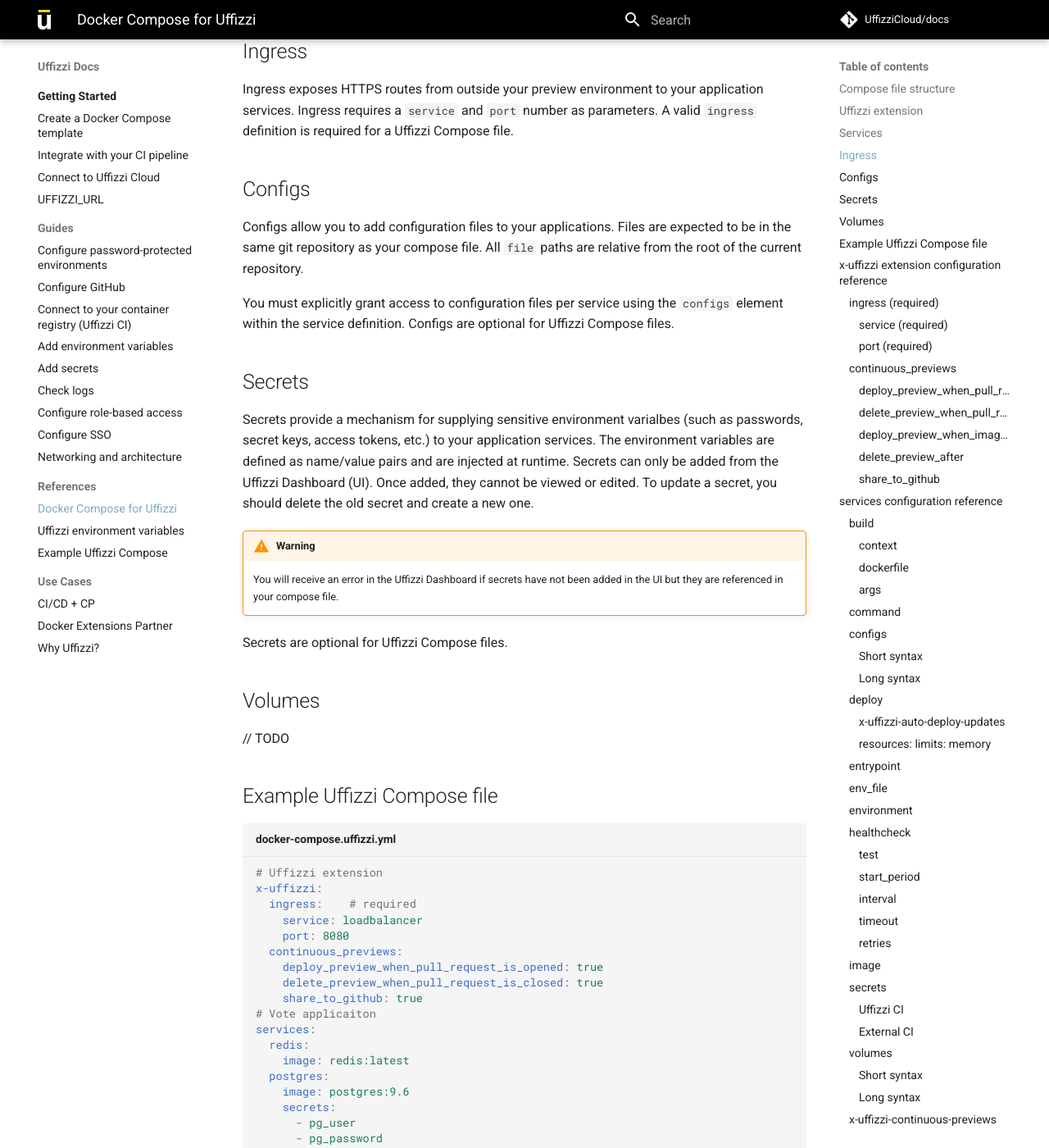
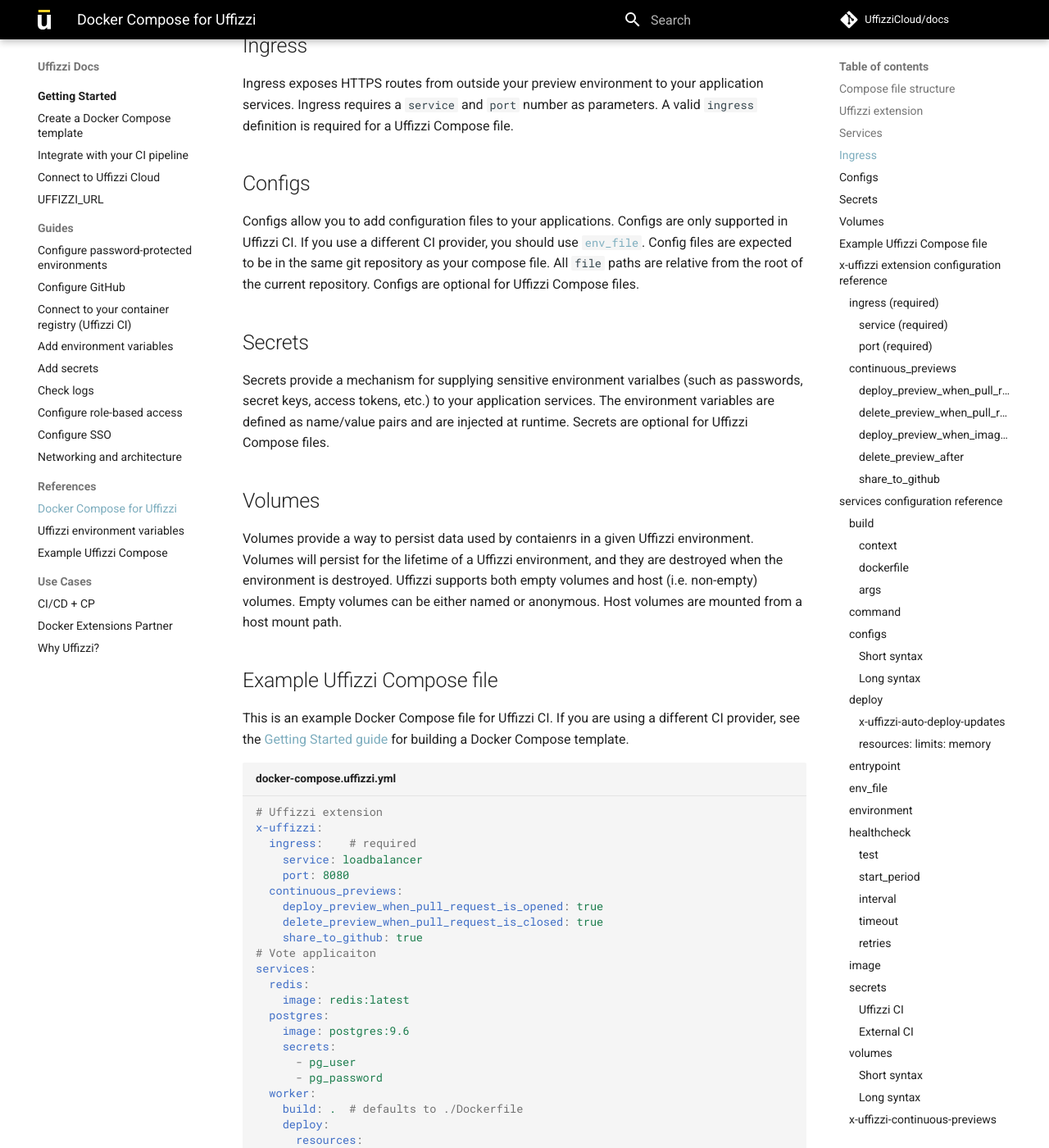
Before and after one commit to UffizziCloud/docs, an MkDocs documentation site: the page built from docs/references/compose-spec.md, in a window 1280 px wide and 1400 px high, scrolled down 1378 px. Shown: the whole window at 82% size. Built offline with MkDocs 1.6.1 and Material for MkDocs 9.7.7, drawn with Linux system fonts in a browser that asks for light colours; comment, search, counter and statistics services are not loaded; some of the changed text lies outside the part shown.

Commit message:
adding caveats for Uffizzi CI

````diff
--- a/docs/references/compose-spec.md
+++ b/docs/references/compose-spec.md
@@ -4,15 +4,17 @@
 
 ## Compose file structure
 
-The Uffizzi Compose file is a YAML file defining `services` (required), `configs`, `secrets`, `'volumes`, and `x-uffizzi` elements such as `ingress` (required). Other Compose top-level elements `networks` and `version` are not currently supported by Uffizzi. As a YAML file, a Uffizzi Compose should comply with the [YAML Specification](https://yaml.org). It is recommended to name your Uffizzi Compose file `docker-compose.uffizzi.yml` (Note: You can use either the `.yml` or `.yaml` extension). At a minimum, a Uffizzi Compose file must include `services` and `ingress` (a sub-level element of `x-uffizzi`). Services are the containers that make up your application, and ingress tells Uffizzi which container should receive incoming HTTPS traffic. Ingress requires a service and port number that the service is listening on.
+The Uffizzi Compose file is a YAML file defining `services` (required), `configs`, `secrets`, `volumes`, and `x-uffizzi` elements such as `ingress` (required). Other Compose top-level elements `networks` and `version` are not currently supported by Uffizzi. As a YAML file, a Uffizzi Compose should comply with the [YAML Specification](https://yaml.org). It is recommended to name your Uffizzi Compose file `docker-compose.uffizzi.yml` (Note: You can use either the `.yml` or `.yaml` extension). At a minimum, a Uffizzi Compose file must include `services` and `ingress` (a sub-level element of `x-uffizzi`). Services are the containers that make up your application, and ingress tells Uffizzi which container should receive incoming HTTPS traffic. Ingress requires a service and port number that the service is listening on.
 
 ## Uffizzi extension
-Docker Compose supports [vendor-specific extensions](https://github.com/compose-spec/compose-spec/issues/17) for platforms like Uffizzi to supplement the Compose specification with parameters that are specific to that vendor's platform. For example, the Uffizzi extension, `x-uffizzi`, gives you the ability to add event triggers to your compose file. In the following example, a new preview will be deployed when a pull request is opened on GitHub:
+Docker Compose supports [vendor-specific extensions](https://github.com/compose-spec/compose-spec/issues/17) for platforms like Uffizzi to supplement the Compose specification with parameters that are specific to that vendor's platform. For example, the Uffizzi extension, `x-uffizzi`, tells Uffizzi which service should receive incoming HTTP traffic:
 
 ```
 x-uffizzi:
-  continuous_previews:
-    deploy_preview_when_pull_request_is_opened: true
+  ingress:
+    service: web
+    port: 8080
+
 ```
 
 The example above is valid Docker Compose syntax because the `docker-compose` CLI ignores any field prefixed with `x-`. This allows users to still run `docker-compose config` on a Uffizzi Compose file to check for valid Docker Compose format.
@@ -29,22 +31,17 @@
 Ingress exposes HTTPS routes from outside your preview environment to your application services. Ingress requires a `service` and `port` number as parameters. A valid `ingress` definition is required for a Uffizzi Compose file.
 
 ## Configs
-Configs allow you to add configuration files to your applications. Files are expected to be in the same git repository as your compose file. All `file` paths are relative from the root of the current repository.
-
-You must explicitly grant access to configuration files per service using the `configs` element within the service definition. Configs are optional for Uffizzi Compose files.
+Configs allow you to add configuration files to your applications. Configs are only supported in Uffizzi CI. If you use a different CI provider, you should use [`env_file`](compose-spec.md#configs-nested). Config files are expected to be in the same git repository as your compose file. All `file` paths are relative from the root of the current repository. Configs are optional for Uffizzi Compose files.
 
 ## Secrets
-Secrets provide a mechanism for supplying sensitive environment varialbes (such as passwords, secret keys, access tokens, etc.) to your application services. The environment variables are defined as name/value pairs and are injected at runtime. Secrets can only be added from the Uffizzi Dashboard (UI). Once added, they cannot be viewed or edited. To update a secret, you should delete the old secret and create a new one.
-
-!!! warning
-    You will receive an error in the Uffizzi Dashboard if secrets have not been added in the UI but they are referenced in your compose file.
-
-Secrets are optional for Uffizzi Compose files.
+Secrets provide a mechanism for supplying sensitive environment varialbes (such as passwords, secret keys, access tokens, etc.) to your application services. The environment variables are defined as name/value pairs and are injected at runtime. Secrets are optional for Uffizzi Compose files.
 
 ## Volumes
-// TODO
+Volumes provide a way to persist data used by contaienrs in a given Uffizzi environment. Volumes will persist for the lifetime of a Uffizzi environment, and they are destroyed when the environment is destroyed. Uffizzi supports both empty volumes and host (i.e. non-empty) volumes. Empty volumes can be either named or anonymous. Host volumes are mounted from a host mount path.
 
 ## Example Uffizzi Compose file
+
+This is an example Docker Compose file for Uffizzi CI. If you are using a different CI provider, see the [Getting Started guide](../docker-compose-template.md) for building a Docker Compose template.
 
 ``` yaml title="docker-compose.uffizzi.yml"
 # Uffizzi extension
@@ -174,6 +171,9 @@
 
 #### **deploy_preview_when_pull_request_is_opened**
 
+!!! important
+    This option is for Uffizzi CI only. If you are using a different CI provider, see the [Getting Started guide](../docker-compose-template.md) for building a Docker Compose template.
+
 Possible values: `true`, `false`
 
 Uffizzi will setup webhooks on your git repositories to watch for open pull requests (PR). If a PR is opened, Uffizzi will build the commit and deploy a new preview.
@@ -188,6 +188,9 @@
     This option requires that you have first [connected to your git repository](../../guides/git-integrations).
 
 #### **delete_preview_when_pull_request_is_closed**
+
+!!! important
+    This option is for Uffizzi CI only. If you are using a different CI provider, see the [Getting Started guide](../docker-compose-template.md) for building a Docker Compose template.
 
 Possible values: `true`, `false`
 
@@ -206,6 +209,9 @@
     This option requires that you have first [connected to your git repository](../guides/git-integrations.md).
 
 #### **deploy_preview_when_image_tag_is_created**
+
+!!! important
+    This option is for Uffizzi CI only. If you are using a different CI provider, see the [Getting Started guide](../docker-compose-template.md) for building a Docker Compose template.
 
 Possible values: `true`, `false`
 
@@ -768,7 +774,7 @@
   # Named volume with read-only access
   - shared_db:/var/lib/mysql:ro
 
-  # Host volume. Just specify a path and let Uffizzi create a volume
+  # Host volume
   - ./db/mysql:/var/lib/mysql
 
   # Host volume with read-only access
@@ -826,6 +832,9 @@
 
 #### **deploy_preview_when_pull_request_is_opened**
 
+!!! important
+    This option is for Uffizzi CI only. If you are using a different CI provider, see the [Getting Started guide](../docker-compose-template.md) for building a Docker Compose template.
+
 A service-level option or override
 
 If the global option[`deploy_preview_when_pull_request_is_opened`](#deploy_preview_when_pull_request_is_opened) is also specified, this service-level option overrides the global option.
@@ -876,6 +885,9 @@
     This option requires that you have first [connected to your git repository](../guides/git-integrations.md).
 
 #### **delete_preview_when_pull_request_is_closed**
+
+!!! important
+    This option is for Uffizzi CI only. If you are using a different CI provider, see the [Getting Started guide](../docker-compose-template.md) for building a Docker Compose template.
 
 A service-level option or override
 
@@ -930,6 +942,9 @@
     This option requires that you have first [connected to your git repository](../guides/git-integrationsmd).
 
 #### **deploy_preview_when_image_tag_is_created**
+
+!!! important
+    This option is for Uffizzi CI only. If you are using a different CI provider, see the [Getting Started guide](../docker-compose-template.md) for building a Docker Compose template.
 
 A service-level option or override
 
````
